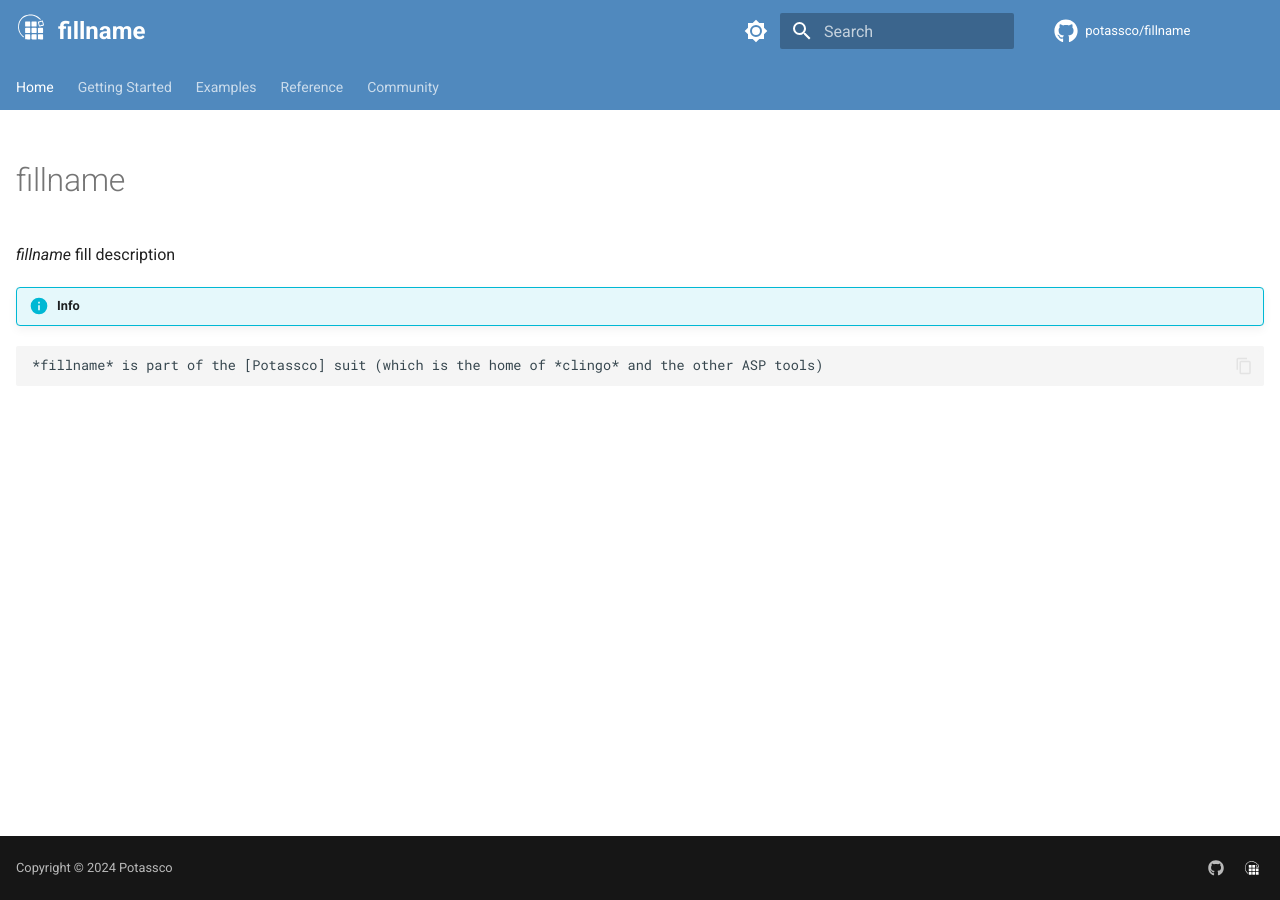
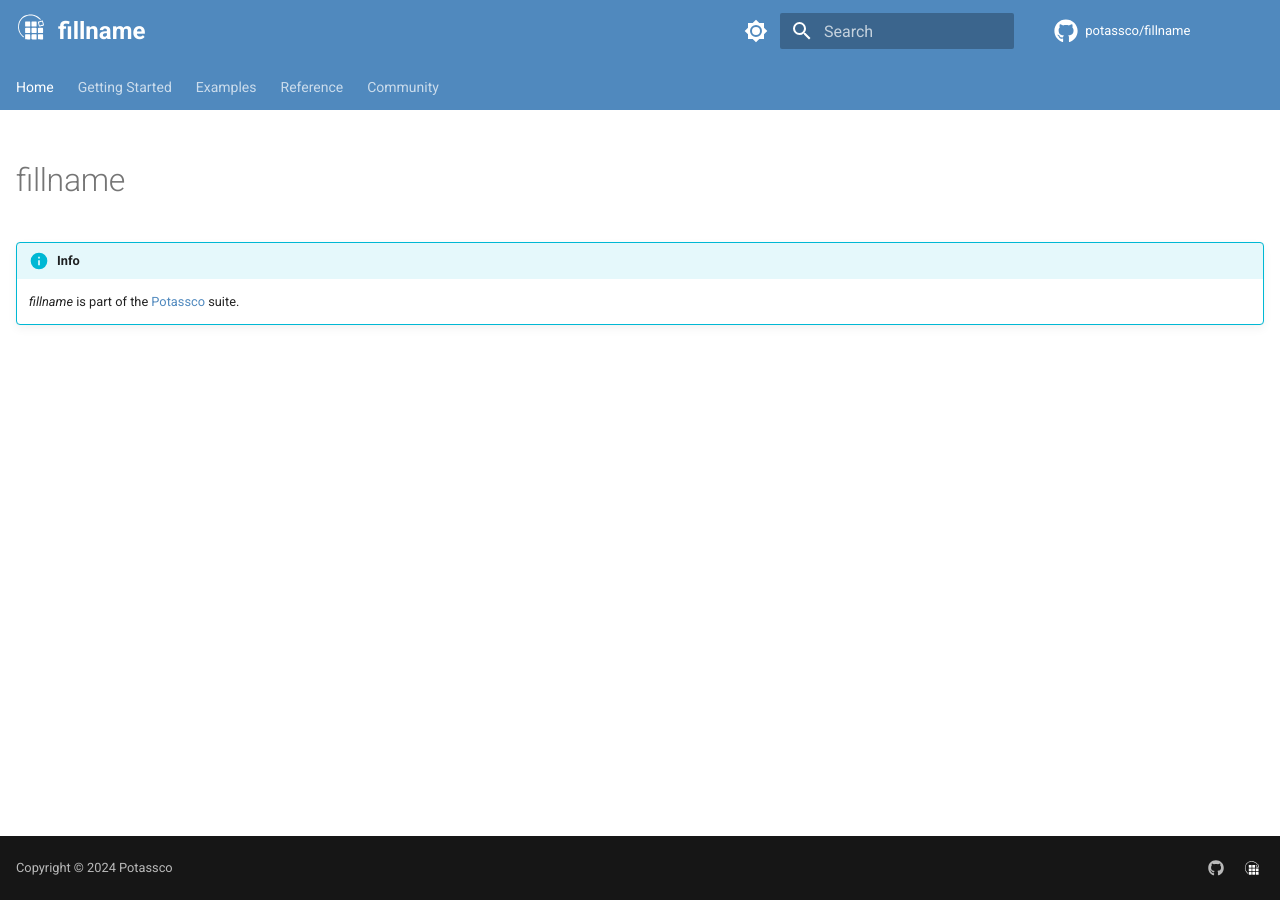
Before and after one commit to potassco/python-project-template, an MkDocs documentation site: the page built from docs/index.md, in a window 1280 px wide. Built offline with MkDocs 1.6.1 and Material for MkDocs 9.7.7, drawn with Linux system fonts in a browser that asks for light colours; comment, search, counter and statistics services are not loaded.

Commit message:
fix md files shredded by mdformat

````diff
--- a/docs/index.md
+++ b/docs/index.md
@@ -1,16 +1,10 @@
 ---
-title: Home
 hide:
-    - navigation
-    - toc
+  - navigation
+  - toc
 ---
 
 # fillname
 
-*fillname* fill description
-
 !!! info
-
-```
-*fillname* is part of the [Potassco] suit (which is the home of *clingo* and the other ASP tools)
-```
+    *fillname* is part of the [Potassco](https://potassco.org) suite.
````
Also changed, not shown: docs/community/help.md (+15 -16 lines), docs/community/index.md (+1 -4 lines), docs/examples/index.md (+5 -0 lines), docs/getting_started.md (+5 -5 lines).
